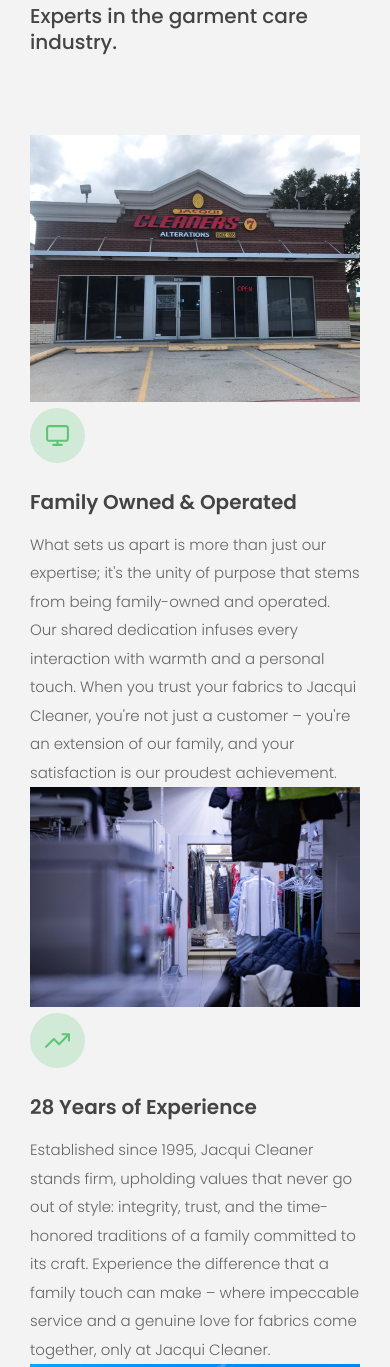
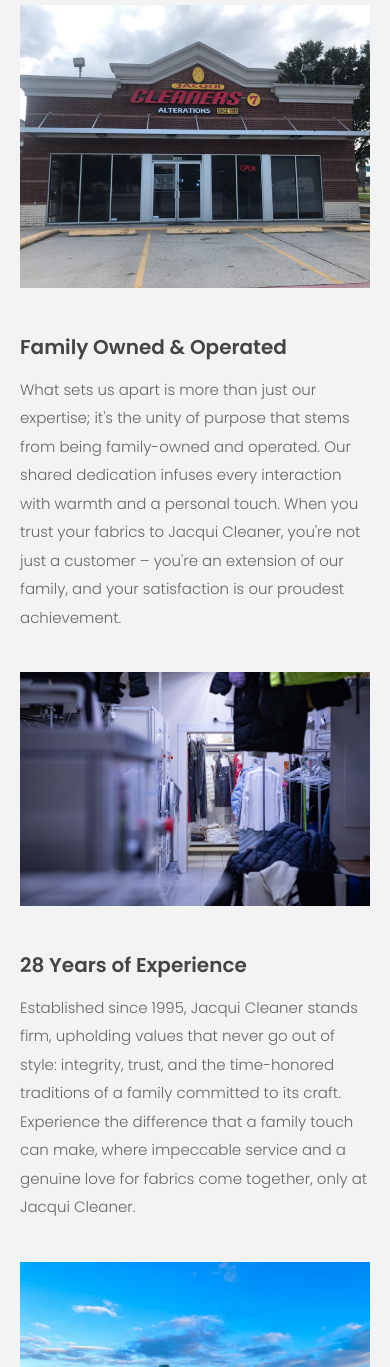
Before and after one commit to PhilipCheang/Delivery, a plain HTML site: page index.html in a window 390 px wide. Shown: the part 1036-2403 px from the top of the page. Drawn offline with Linux system fonts and the light colour scheme.

Commit message:
update mobile using order

```diff
--- a/index.html
+++ b/index.html
@@ -61,9 +61,7 @@
           <span class="highlight">easy</span>
         </h1>
         <h4>Spend more time doing the things you love.</h4>
-          <button class="btn--text btn--scroll-to">
-            Learn more &DownArrow;
-          </button>
+        <button class="btn--text btn--scroll-to">Learn more &DownArrow;</button>
         <img
           src="/src/img/feature-lazy.jpg"
           data-src="/src/img/feature.jpg"
@@ -79,16 +77,14 @@
       </div>
 
       <div class="features">
-        <div class="feature-1">
-          <div>
         <img
           src="/src/img/store-front-lazy.jpg"
           data-src="/src/img/store-front.jpg"
           alt="Computer"
-              class="features__img lazy-img"
+          class="store features__img lazy-img"
         />
-          </div>
-          <div class="features__feature">
+
+        <div class="family features__feature">
           <div class="features__icon">
             <svg>
               <use xlink:href="/src/img/icons.svg#icon-monitor"></use>
@@ -100,21 +96,11 @@
             of purpose that stems from being family-owned and operated. Our
             shared dedication infuses every interaction with warmth and a
             personal touch. When you trust your fabrics to Jacqui Cleaner,
-              you're not just a customer – you're an extension of our family,
-              and your satisfaction is our proudest achievement.
+            you're not just a customer – you're an extension of our family, and
+            your satisfaction is our proudest achievement.
           </p>
         </div>
-        </div>
-        <div class="feature-2">
-          <div>
-            <img
-              src="/src/img/equipment-lazy.jpg"
-              data-src="/src/img/equipment.jpg"
-              alt="Van"
-              class="features__img lazy-img"
-            />
-          </div>
-          <div class="features__feature">
+        <div class="experience features__feature">
           <div class="features__icon">
             <svg>
               <use xlink:href="/src/img/icons.svg#icon-trending-up"></use>
@@ -125,20 +111,24 @@
             Established since 1995, Jacqui Cleaner stands firm, upholding values
             that never go out of style: integrity, trust, and the time-honored
             traditions of a family committed to its craft. Experience the
-              difference that a family touch can make – where impeccable service
+            difference that a family touch can make, where impeccable service
             and a genuine love for fabrics come together, only at Jacqui
             Cleaner.
           </p>
         </div>
-        <div class="feature-2">
-          <div>
+
+          <img
+            src="/src/img/equipment-lazy.jpg"
+            data-src="/src/img/equipment.jpg"
+            alt="Van"
+            class="equipment features__img lazy-img"
+          />
           <img
             src="/src/img/downtown-lazy.jpg"
             data-src="/src/img/downtown.jpg"
             alt="Credit card"
             class="features__img lazy-img"
           />
-          </div>
           <div class="features__feature">
             <div class="features__icon">
               <svg>
@@ -147,14 +137,14 @@
             </div>
             <h5 class="features__header">Friendly & Trustworthy</h5>
             <p>
-              We treat our customers like family. Nestled in the heart of Humble,
-              Texas. Jacqui Cleaner stands as a testament to the values passed
-              down through our family's lineage. With meticulous attention to
-              detail, we have honed our craft, perfecting techniques that not only
-              restore your garments but also safeguard their memories. Whether
-              it's a vintage wedding gown or a treasured everyday ensemble, we
-              understand that each piece carries a story, and it's our privilege
-              to play a part in its preservation.
+              We treat our customers like family. Nestled in the heart of
+              Humble, Texas. Jacqui Cleaner stands as a testament to the values
+              passed down through our family's lineage. With meticulous
+              attention to detail, we have honed our craft, perfecting
+              techniques that not only restore your garments but also safeguard
+              their memories. Whether it's a vintage wedding gown or a treasured
+              everyday ensemble, we understand that each piece carries a story,
+              and it's our privilege to play a part in its preservation.
             </p>
           </div>
         </div>
@@ -366,7 +356,7 @@
       </h2>
       <form class="modal__form">
         <label for="zipCode">Zip Code</label>
-        <input type="text" id="zipCode" required />
+        <input placeholder="77338" type="text" id="zipCode" required />
         <button class="btn btn--check-zipcode">Next step &rarr;</button>
       </form>
     </div>
--- a/styles.css
+++ b/styles.css
@@ -773,18 +773,39 @@ h4 {
   #logo {
     padding-left: 0;
   }
+  .section {
+    padding: 2rem;
+  }
+  .header__title {
+    padding-bottom: 0;
+  }
   .hero {
     display: block;
   }
+
   .header__img {
-    height: 40vh;
+    height: 60vh;
+  }
+  .features__icon {
+    display: none;
   }
   .features {
-    display: block;
-    grid-template-columns: 1fr 1fr;
+    display: flex;
+    flex-direction: column;
     margin: 0;
   }
-
+  .store {
+    order: -3;
+  }
+  .family {
+    order: -2;
+  }
+  .experience {
+    order: 0;
+  }
+  .equipment {
+    order: -1;
+  }
   .features__img,
   .features__feature {
     width: 100%; /* Ensure full width on mobile */
```
Lines whose indentation alone changed are shown as unchanged.
